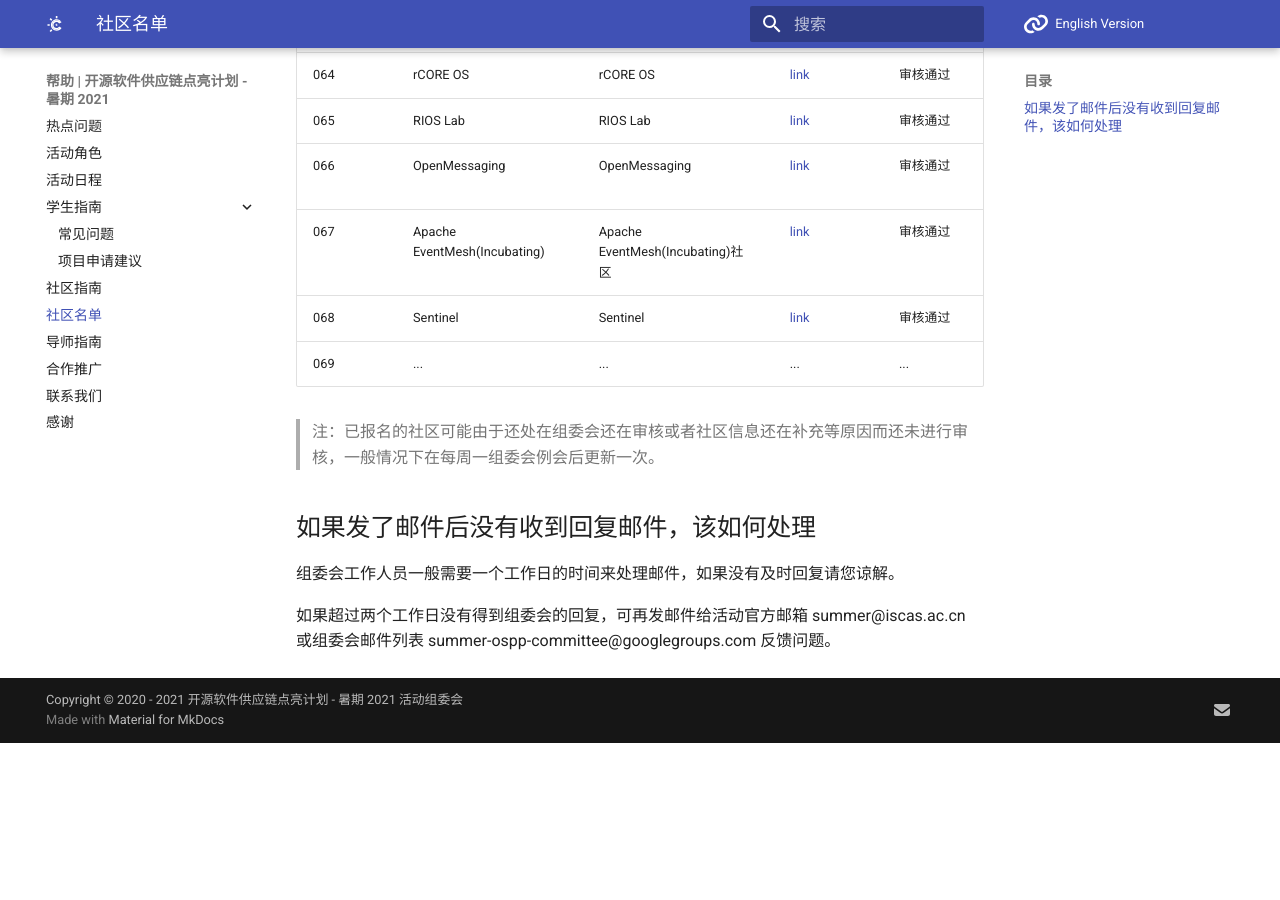
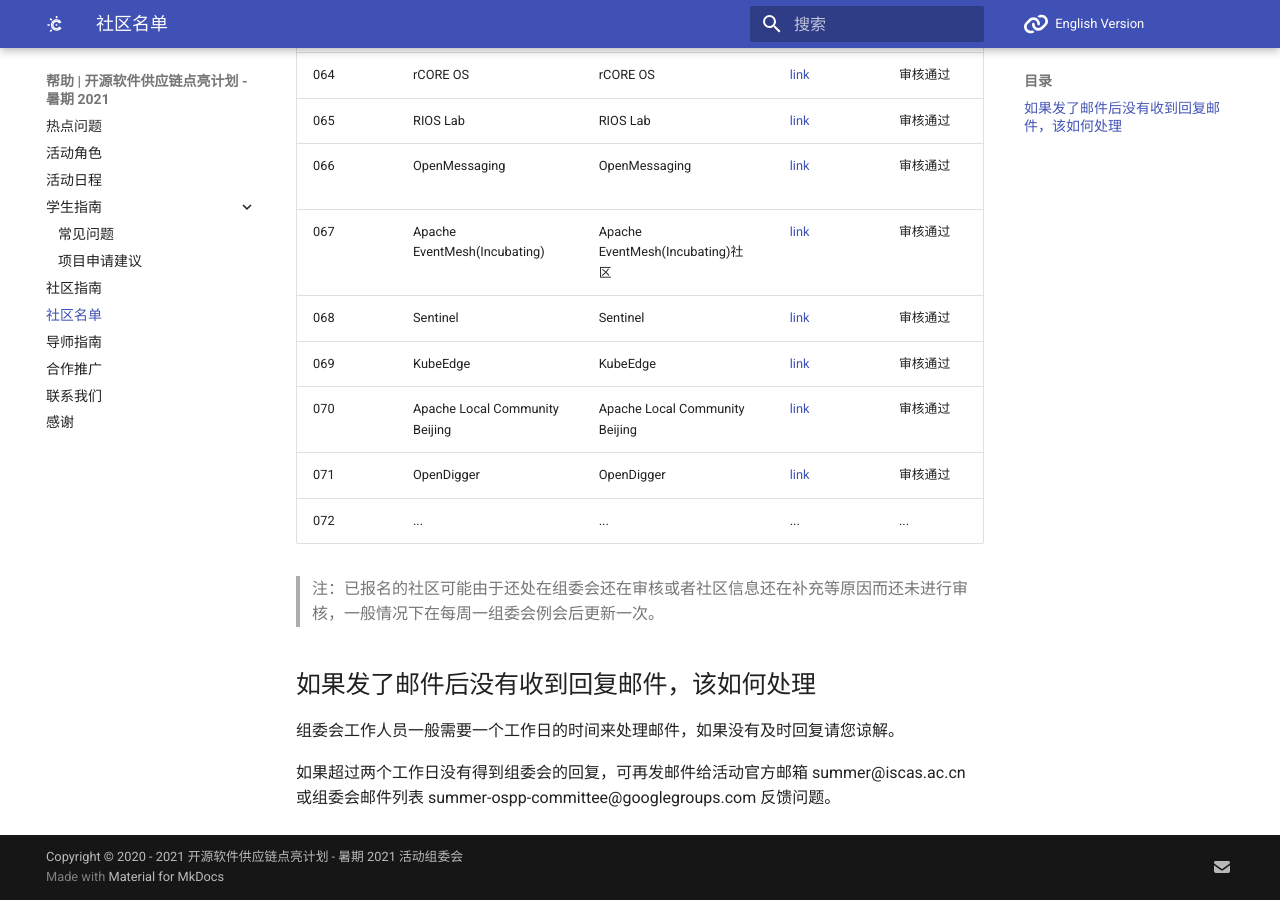
Before and after one commit to summer-ospp/help, an MkDocs documentation site: the page built from docs/communities-list.md, in a window 1280 px wide and 900 px high, scrolled down 3397 px. Built offline with MkDocs 1.6.1 and Material for MkDocs 9.7.7, drawn with Linux system fonts in a browser that asks for light colours; comment, search, counter and statistics services are not loaded; before the commit the page ends 4140 px from its top, so only the background shows below that.

Commit message:
Update communities-list.md

```diff
--- a/docs/communities-list.md
+++ b/docs/communities-list.md
@@ -74,7 +74,10 @@
 | 066  | OpenMessaging           | OpenMessaging                   | [link]( http://openmessaging.cloud/)                          | 审核通过    |
 | 067  | Apache EventMesh(Incubating)    | Apache EventMesh(Incubating)社区       | [link]( https://eventmesh.apache.org)          | 审核通过    |
 | 068  | Sentinel                | Sentinel                        | [link]( https://sentinelguard.io)                             | 审核通过    |
-| 069  | ...                     | ...                | ...         | ...    |
+| 069  | KubeEdge                | KubeEdge                        | [link]( kubeedge.io)                                          | 审核通过    |
+| 070  | Apache Local Community Beijing      | Apache Local Community Beijing       | [link](   https://alc-beijing.github.io/alc-site/)       | 审核通过    |
+| 071  | OpenDigger              | OpenDigger                      | [link](   https://github.com/X-lab2017/open-digger)           | 审核通过    |
+| 072  | ...                     | ...                | ...         | ...    |
 
 > 注：已报名的社区可能由于还处在组委会还在审核或者社区信息还在补充等原因而还未进行审核，一般情况下在每周一组委会例会后更新一次。
 
```
